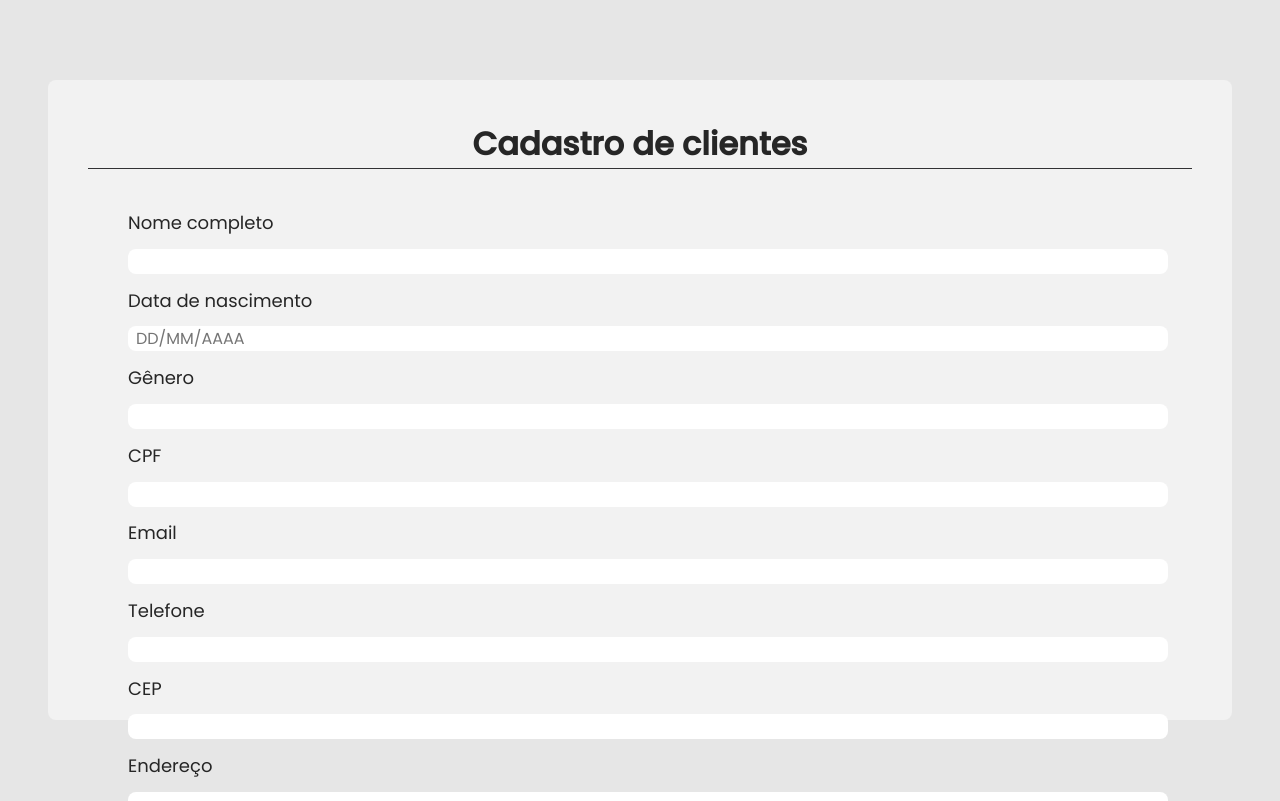
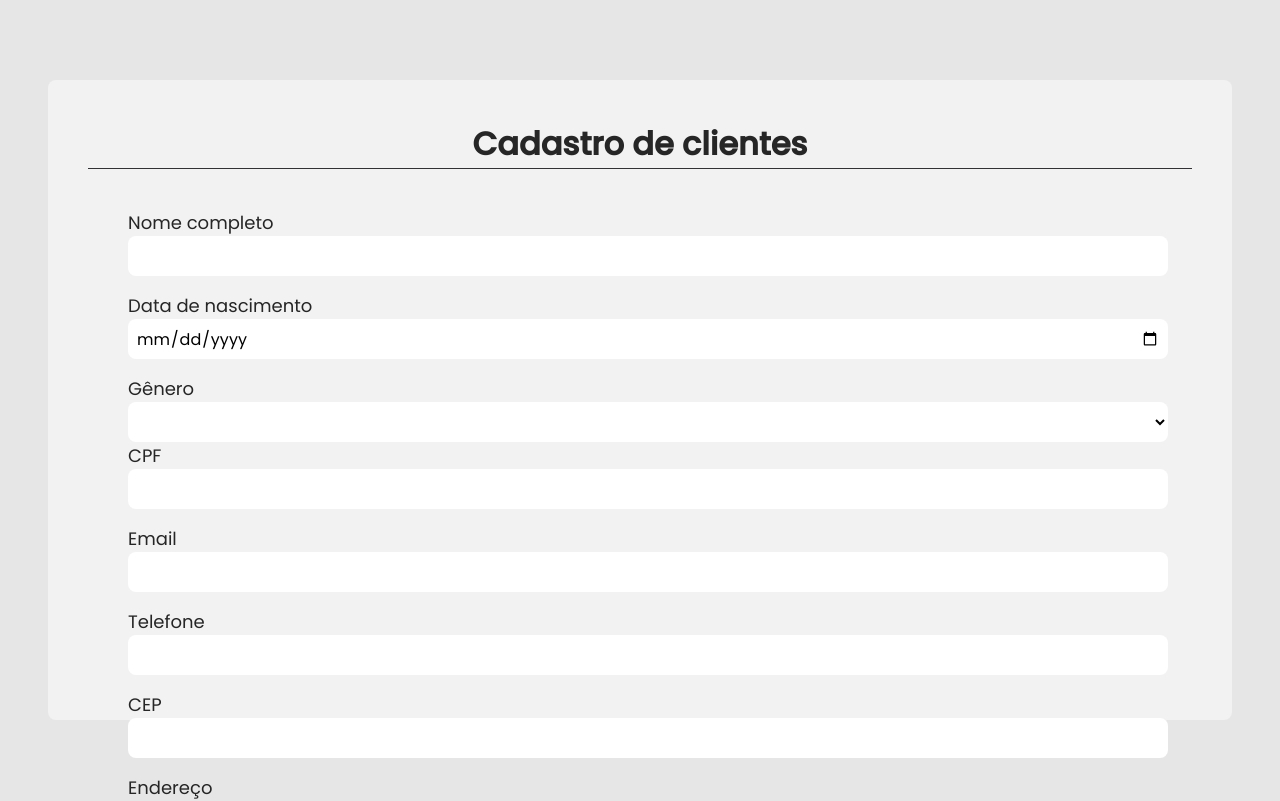
Before and after one commit to jjromary/cadastro-cliente, a React (Vite) app: page / in a window 1280 px wide. Shown: the top 801 px of the page. Built offline with nearby package versions, Linux system fonts and the light colour scheme.

Commit message:
add final form

```diff
--- a/src/components/Forms/index.tsx
+++ b/src/components/Forms/index.tsx
@@ -9,10 +9,15 @@ export function FormsClient() {
           <input type="text" id="name" />
 
           <label htmlFor="dataNascimento">Data de nascimento</label>
-          <input type="string" id="dataNasciomento" placeholder="DD/MM/AAAA" />
+          <input type="date" id="dataNasciomento" placeholder="DD/MM/AAAA" />
 
           <label htmlFor="genero">Gênero</label>
-          <input type="text" id="genero" />
+          <select name="genero" id="genero">
+            <option value="Default"></option>
+            <option value="Feminino">Feminino</option>
+            <option value="Masculino">Masculino</option>
+            <option value="Outros">Outros</option>
+          </select>
 
           <label htmlFor="cpf">CPF</label>
           <input type="string" id="cpf" />
--- a/src/components/Forms/styles.ts
+++ b/src/components/Forms/styles.ts
@@ -12,14 +12,22 @@ export const FormContent = styled.div`
     display: flex;
     flex-direction: column;
     font-size: 1.125rem;
-    gap: 0.8rem;
     margin-right: 1rem;
 
     input {
         width: 100%;
         height: 2.5rem;
         padding: 0 0.5rem;
-        flex: 1;
+        margin-bottom: 1rem;
+    }
+
+    select {
+        height: 2.5rem;
+        border: none;
+        border-radius: 8px;
+        font-size: 1.125rem;
+        padding: 0 0.5rem;
+        background: #FFFFFF;
     }
 `;
 
@@ -28,7 +36,6 @@ export const RegisterButton = styled.button`
     border: none;
     padding: 1rem;
     border-radius: 8px;
-    margin-top: 4rem;
 
     display: flex;
     align-items: center;
```
